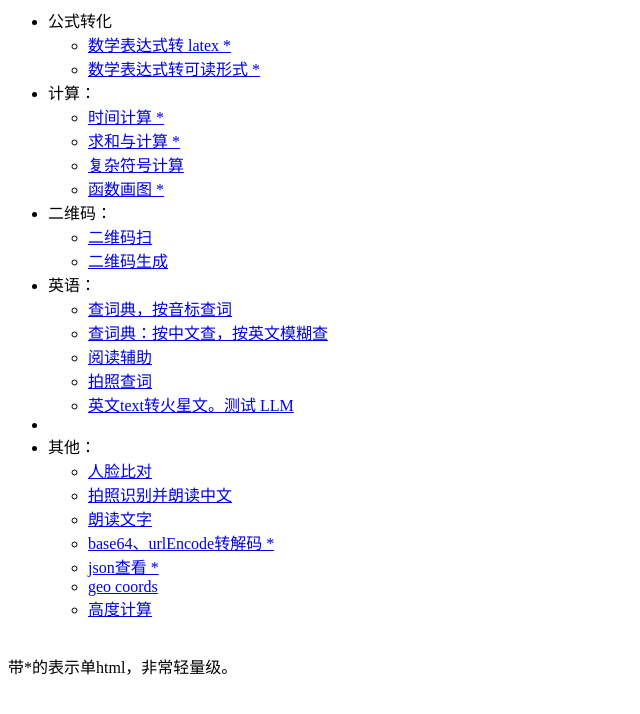
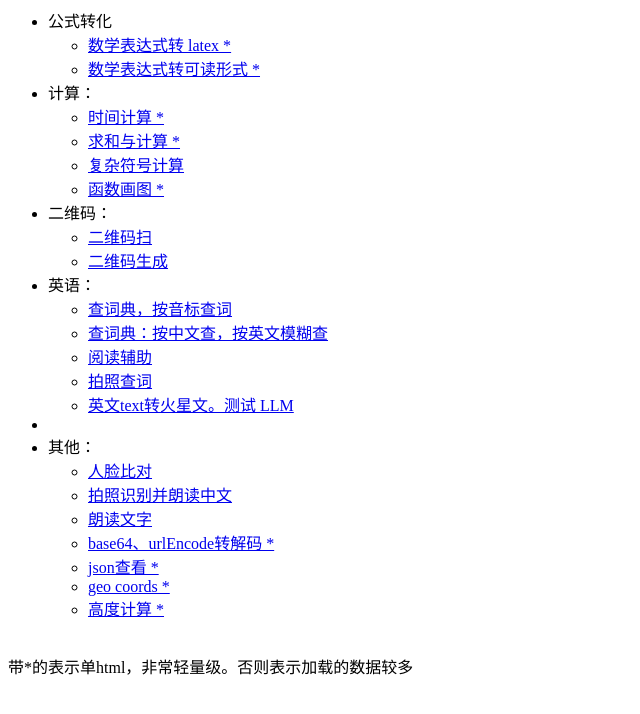
Before and after one commit to superzhangmch/tiny_tools, a plain HTML site: page list.html in a window 1280 px wide. Shown: the whole page, without its empty margins (0-640 px from the left). Drawn offline with Linux system fonts and the light colour scheme.

Commit message:
Update list.html

```diff
--- a/list.html
+++ b/list.html
@@ -26,8 +26,8 @@
     <li><a href='text_speech.html'>朗读文字</a></li>
     <li><a href='encode_decode_tool.html'>base64、urlEncode转解码 *</a></li>
     <li><a href='json_view.html'>json查看 *</a></li>
-    <li><a href='get_geo_coords.html'>geo coords</a></li>
-    <li><a href='alt_by_pressure.html'>高度计算</a></li>
+    <li><a href='get_geo_coords.html'>geo coords *</a></li>
+    <li><a href='alt_by_pressure.html'>高度计算 *</a></li>
     </ul></li>
 </ul>
-<br> 带*的表示单html，非常轻量级。
+<br> 带*的表示单html，非常轻量级。否则表示加载的数据较多
```
